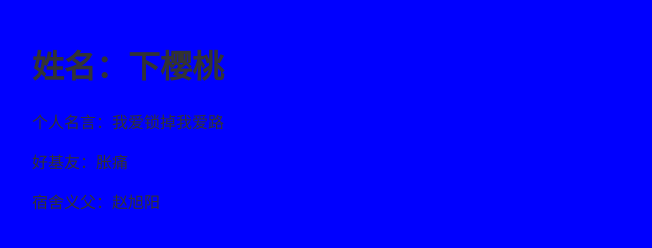
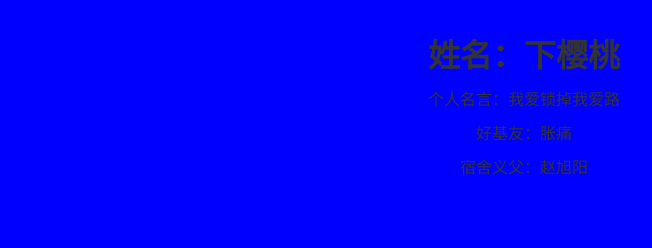
Before and after one commit to yangyi34344/kongyou.github.io, a plain HTML site: page index.html in a window 1280 px wide. Shown: the whole page, without its empty margins (116-768 px from the left). Drawn offline with Linux system fonts and the light colour scheme.

Commit message:
Update style.css

```diff
--- a/style.css
+++ b/style.css
@@ -5,44 +5,46 @@ body {
     margin: 0; /* 移除默认边距 */
     padding: 0; /* 移除默认内边距 */
     display: flex;
-    justify-content: center; /* 水平居中 */
-    align-items: flex-start; /* 垂直顶部对齐 */
+    flex-direction: column; /* 改为垂直排列 */
+    align-items: center; /* 水平居中 */
+    justify-content: flex-start; /* 垂直顶部对齐 */
     min-height: 100vh; /* 至少为视窗高度 */
     background-color: #f5f5f5; /* 初始背景颜色 */
 }
+
 .container {
-    display: flex;
-    flex-direction: row; /* 水平排列 */
-    justify-content: space-between; /* 两端对齐 */
-    align-items: flex-start;
-    width: 80%; /* 容器宽度 */
+    width: 90%; /* 容器宽度 */
     max-width: 1200px; /* 最大宽度 */
     padding: 20px; /* 容器内边距 */
     box-sizing: border-box; /* 边框计算在宽度内 */
+    text-align: center; /* 文本居中 */
 }
+
 .content {
-    flex: 1; /* 弹性布局，占据剩余空间 */
-    margin-right: 40px; /* 右侧边距 */
+    margin-bottom: 20px; /* 下边距 */
 }
-.content-text {
-    margin-top: 20px; /* 上边距 */
+
+.content h1, .content p {
+    margin: 10px 0; /* 段落间距 */
 }
+
 .chinese-style-img {
-    width: 300px;
-    height: 400px; /* 设置高度以形成椭圆 */
+    width: 100%;
+    max-width: 300px; /* 最大宽度 */
+    height: auto; /* 高度自动 */
     border-radius: 50% / 100%; /* 创建椭圆形状 */
     border: 4px solid #d35400;
     box-shadow: 0 2px 8px rgba(0, 0, 0, 0.2);
-    display: block; /* 块级显示 */
     margin-bottom: 20px; /* 下边距 */
 }
+
 .img-carousel {
-    width: 300px; /* 固定宽度 */
+    width: 100%;
+    max-width: 300px; /* 最大宽度 */
     overflow: hidden; /* 隐藏超出部分 */
 }
+
 .img-carousel img {
     width: 100%;
-    height: 100%;
     display: block;
-    transition: transform 0.5s ease; /* 平滑过渡变换 */
 }
```
